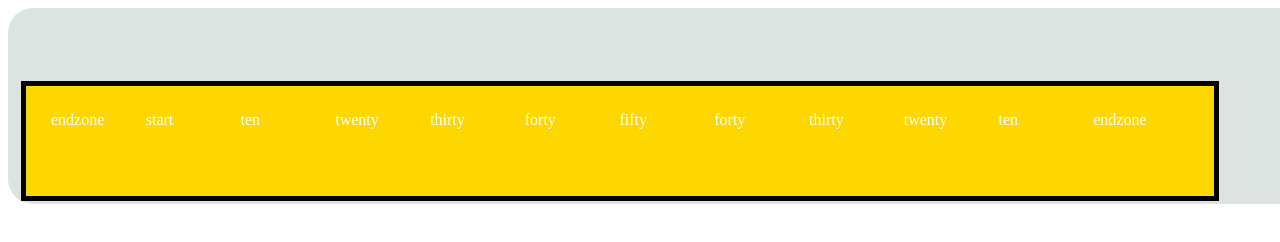
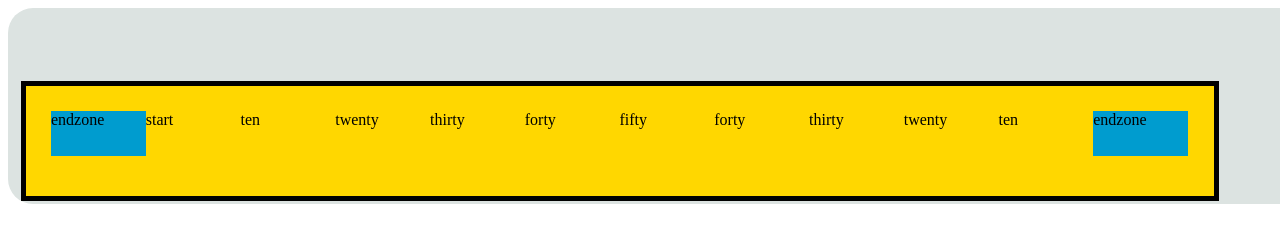
Before and after one commit to bentaylor27/bentaylor27.github.io, a plain HTML site: page play.html in a window 1280 px wide. Shown: the top 242 px of the page. Drawn offline with Linux system fonts and the light colour scheme.

Commit message:
football field created

```diff
--- a/play.css
+++ b/play.css
@@ -13,9 +13,14 @@
     border: 5px solid black;
     display: inline-grid;
     grid-template-columns: 8.33% 8.33% 8.33% 8.33% 8.33% 8.33% 8.33% 8.33% 8.33% 8.33% 8.33% 8.33%;
-    color: white;
+    color: black;
     padding: 25px;
     margin: 50px -10px 50px -10px;
     width: 90%;
     height: 60px;
 }
+
+.field > :nth-child(1), .field > :nth-child(12) {
+    background-color: rgb(0, 156, 207);
+    height: 75%;
+}
```
